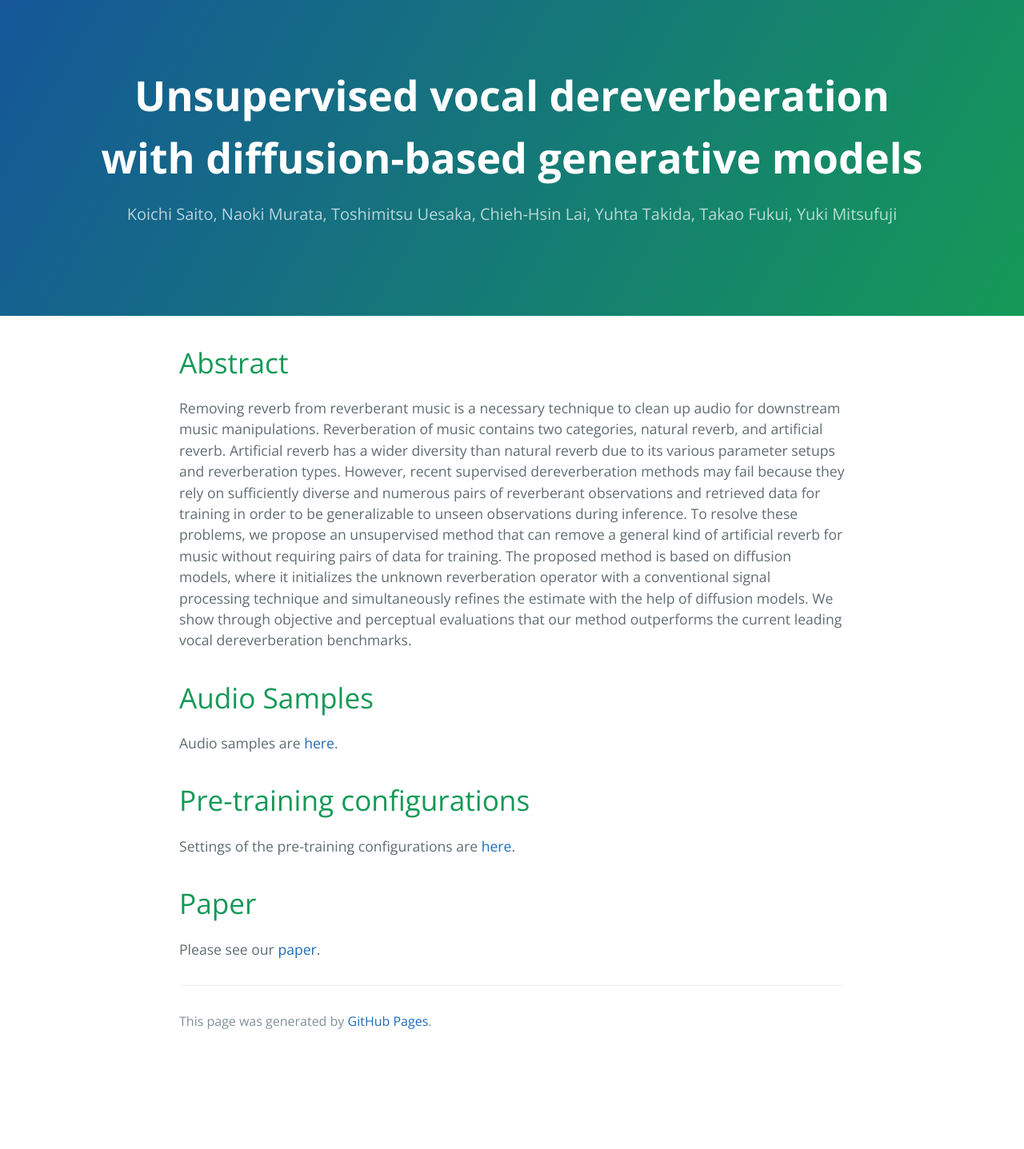
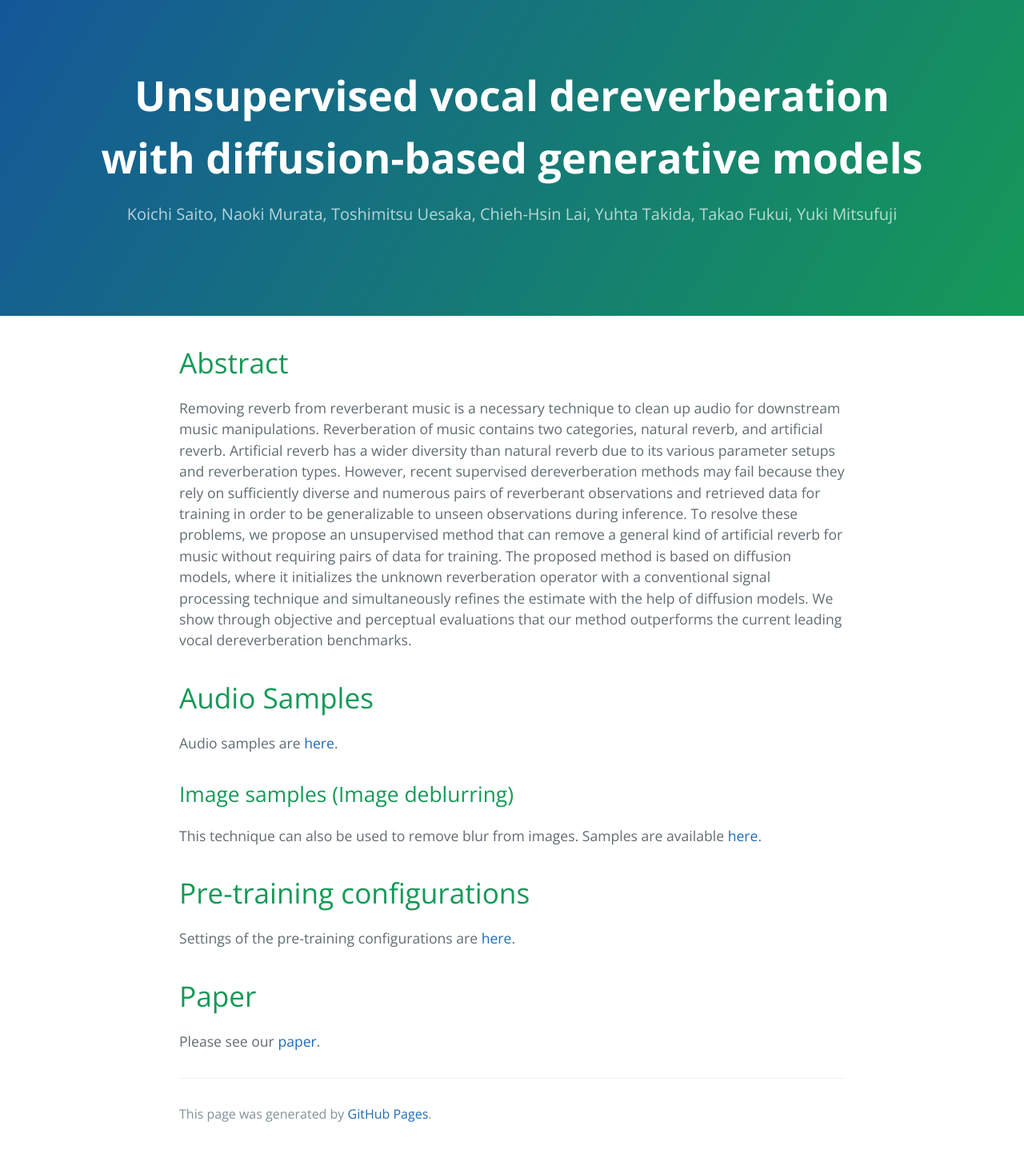
Before and after one commit to koichi-saito-sony/koichi-saito-sony.github.io, a Jekyll site: the page built from unsupervised-vocal-dereverb/index.md, in a window 1280 px wide. Shown: the whole page at 80% size. Built offline with Jekyll 4.4.1, drawn with Linux system fonts in a browser that asks for light colours; before the commit the page ends 1321 px from its top, so only the background shows below that.

Commit message:
image deblur

```diff
--- a/unsupervised-vocal-dereverb/index.md
+++ b/unsupervised-vocal-dereverb/index.md
@@ -13,6 +13,10 @@ Removing reverb from reverberant music is a necessary technique to clean up audi
 
 Audio samples are [here](./audio_samples.md).
 
+## Image samples (Image deblurring)
+
+This technique can also be used to remove blur from images. Samples are available [here](./image_samples.md).
+
 # Pre-training configurations
 
 Settings of the pre-training configurations are [here](./network.md).
```
Also changed, not shown: unsupervised-vocal-dereverb/image_samples.md (added, +10 -0 lines), 1 other file.
